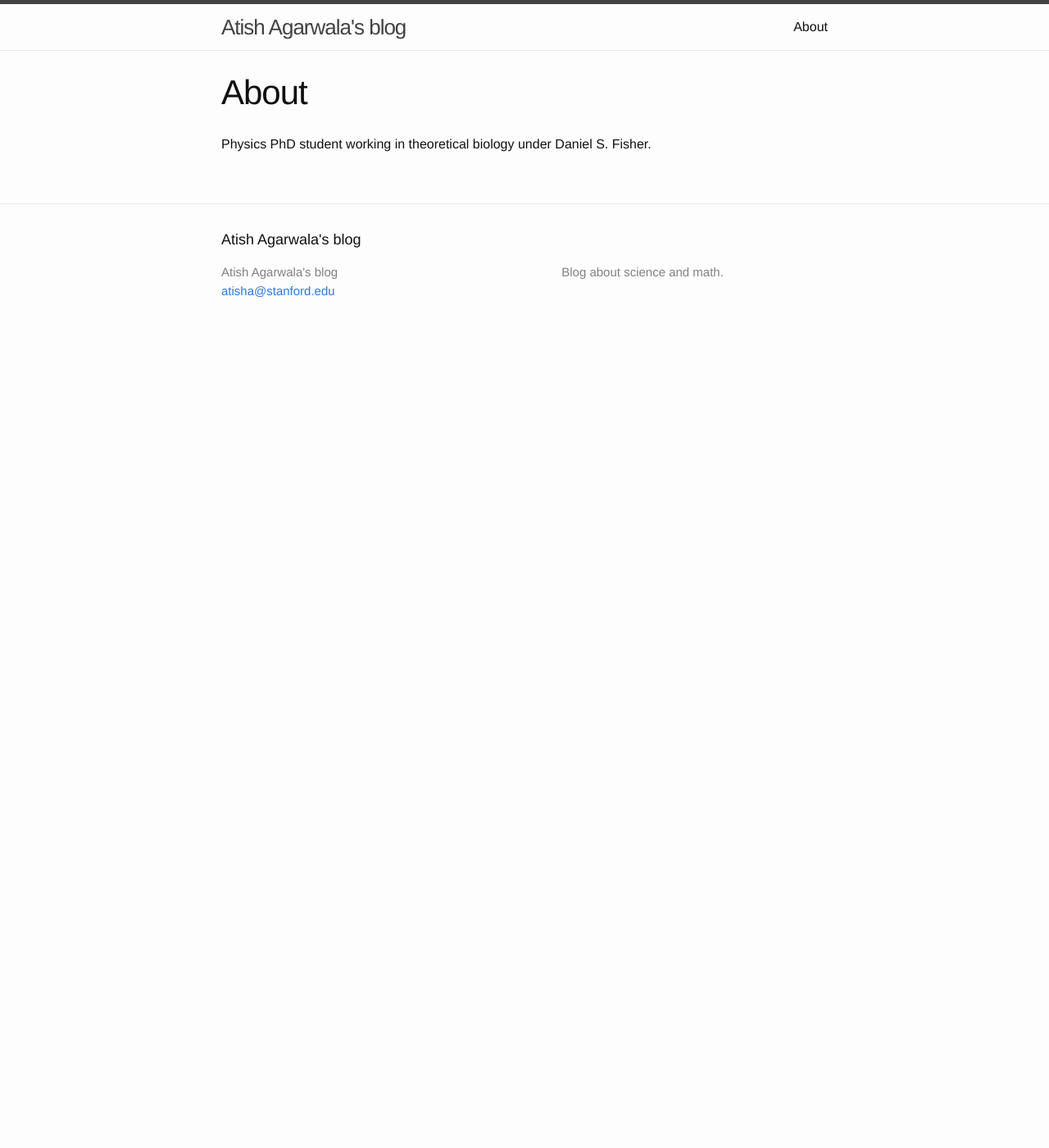
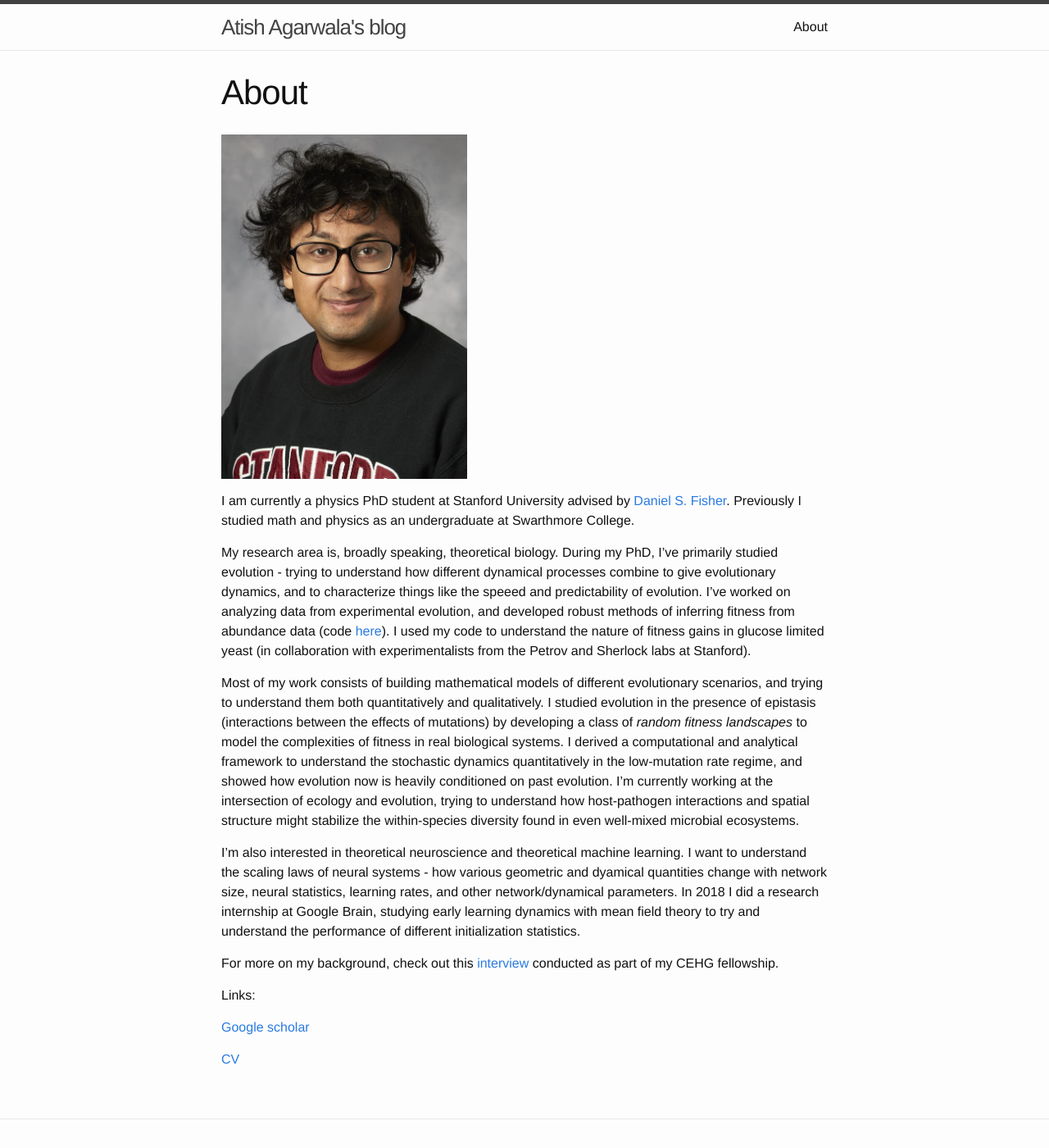
Before and after one commit to atishagarwala/atishagarwala.github.io, a Jekyll site: the page built from about.md, in a window 1280 px wide and 1400 px high. Shown: the whole window at 82% size. Built offline with Jekyll 4.4.1, drawn with Linux system fonts in a browser that asks for light colours.

Commit message:
Update about.md

```diff
--- a/about.md
+++ b/about.md
@@ -4,4 +4,41 @@ title: About
 permalink: /about/
 ---
 
-Physics PhD student working in theoretical biology under Daniel S. Fisher.
+<img src="https://ati.sh/images/atish_headshot.jpg" alt="Atish Agarwala" width="300" />
+
+I am currently a physics PhD student at Stanford University advised by
+[Daniel S. Fisher](https://web.stanford.edu/group/dsfisher/index.html).
+Previously I studied math and physics as an undergraduate at Swarthmore College.
+
+My research area is, broadly speaking, theoretical biology. During my PhD, I've primarily studied evolution - trying
+to understand how different dynamical processes combine to give evolutionary dynamics, and to characterize things like the
+speeed and predictability of evolution. I've worked on analyzing data from experimental evolution, and developed robust
+methods
+of inferring fitness from abundance data (code [here](https://github.com/barcoding-bfa/fitness-assay-python)). I used my
+code to understand the nature of fitness gains in glucose limited yeast (in collaboration with experimentalists from the
+Petrov and Sherlock labs at Stanford).
+
+Most of my work consists of building mathematical models of different evolutionary scenarios, and trying to understand them
+both quantitatively and qualitatively. I studied evolution in the presence of epistasis (interactions
+between the effects of mutations) by developing a class of _random fitness landscapes_ to model the complexities of fitness
+in real biological systems. I derived a computational and analytical framework to understand the stochastic
+dynamics quantitatively in the low-mutation rate regime, and showed how evolution now is heavily conditioned on past
+evolution. I'm currently working at the intersection of ecology and evolution, trying to understand how host-pathogen
+interactions and spatial structure might stabilize the within-species diversity found in even well-mixed microbial
+ecosystems.
+
+I'm also interested in theoretical neuroscience and theoretical machine learning. I want to understand the scaling
+laws of neural systems - how various geometric and dyamical quantities change with network size, neural statistics, learning
+rates, and other network/dynamical parameters. In 2018 I did a research internship at
+Google Brain, studying early learning dynamics with mean field theory to try and understand the performance of
+different initialization statistics.
+
+For more on my background, check out this
+[interview](https://stanfordcehg.wordpress.com/2018/11/19/fellows-feature-atish-agarwala/)
+conducted as part of my CEHG fellowship.
+
+Links:
+
+[Google scholar](https://scholar.google.com/citations?user=yCeAZUoAAAAJ&hl=en)
+
+[CV](httpsL//ati.sh/atishagarwalacv.pdf)
```
